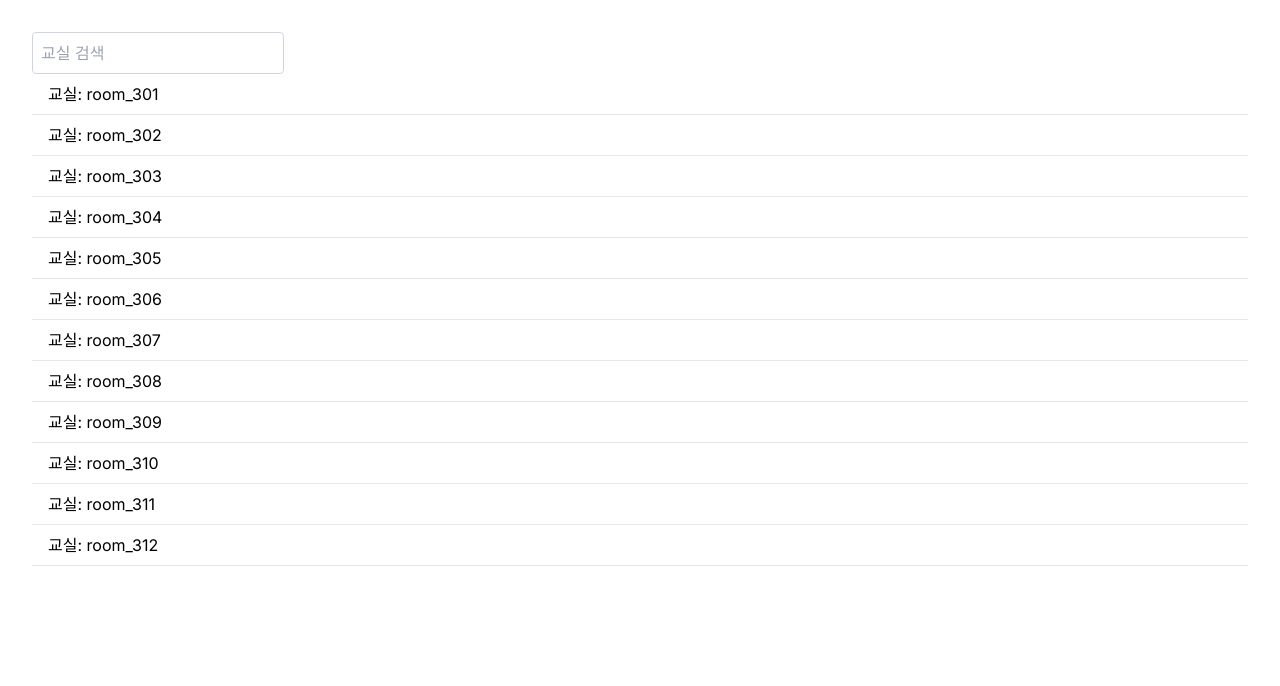
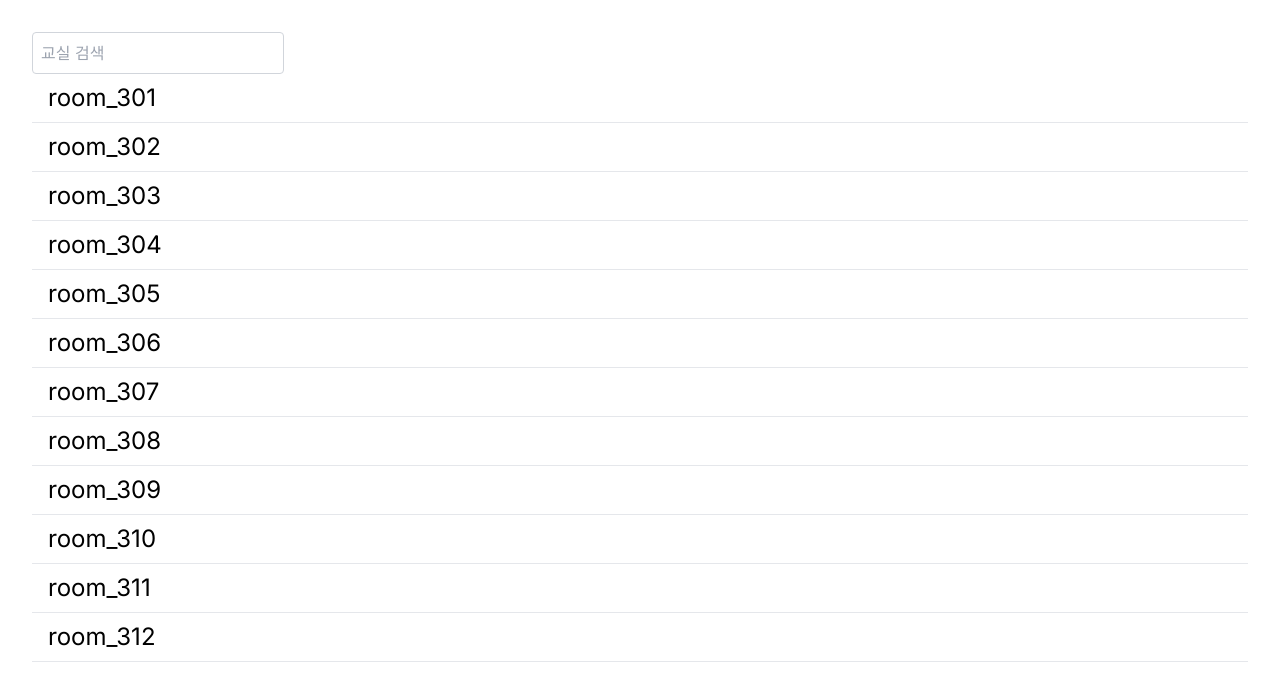
Before and after one commit to KDT-IaaS-Class-One-Group/KDT-IaaS-4team-ERP, a Next.js app: page / in a window 1280 px wide. Shown: the top 686 px of the page. Built offline with nearby package versions, Linux system fonts and the light colour scheme.

Commit message:
feat: taildwind 간격 조정

```diff
--- a/app/components/AccordionItem.tsx
+++ b/app/components/AccordionItem.tsx
@@ -11,12 +11,12 @@ const AccordionItem: React.FC<AccordionProps> = ({ title, children }) => {
   return (
     <div className='border-b'>
       <button
-        className='py-2 px-4 w-full text-left'
+        className='py-2 px-4 w-full text-left text-2xl'
         onClick={() => setIsOpen(!isOpen)}
       >
         {title}
       </button>
-      {isOpen && <div className='p-4'>{children}</div>}
+      {isOpen && <div className='py-2 px-5'>{children}</div>}
     </div>
   );
 };
--- a/app/page.tsx
+++ b/app/page.tsx
@@ -21,11 +21,15 @@ export default function Home() {
         placeholder='교실 검색'
       />
       {Object.entries(searchResults).map(([roomKey, roomDetails]) => (
-        <AccordionItem key={roomKey} title={`교실: ${roomKey}`}>
-          <p>{`강사: ${roomDetails.instructor}`}</p>
-          <p>{`분야: ${roomDetails.field}`}</p>
-          <p>{`컴퓨터 수: ${roomDetails.computers}`}</p>
+        <AccordionItem key={roomKey} title={`${roomKey}`}>
+          <p className='text-xl font-bold'>강사</p>
+          <p className='mb-2'>{roomDetails.instructor}</p>
+          <p className='text-xl font-bold'>분야</p>
+          <p className='mb-2'>{roomDetails.field}</p>
+          <p className='text-xl font-bold'>컴퓨터 수</p>
+          <p className='mb-2'>{roomDetails.computers}</p>
           <ul>
+            <p className='text-xl font-bold'>학생</p>
             {roomDetails.students.map((student, index) => (
               <li key={index}>{student}</li>
             ))}
```
